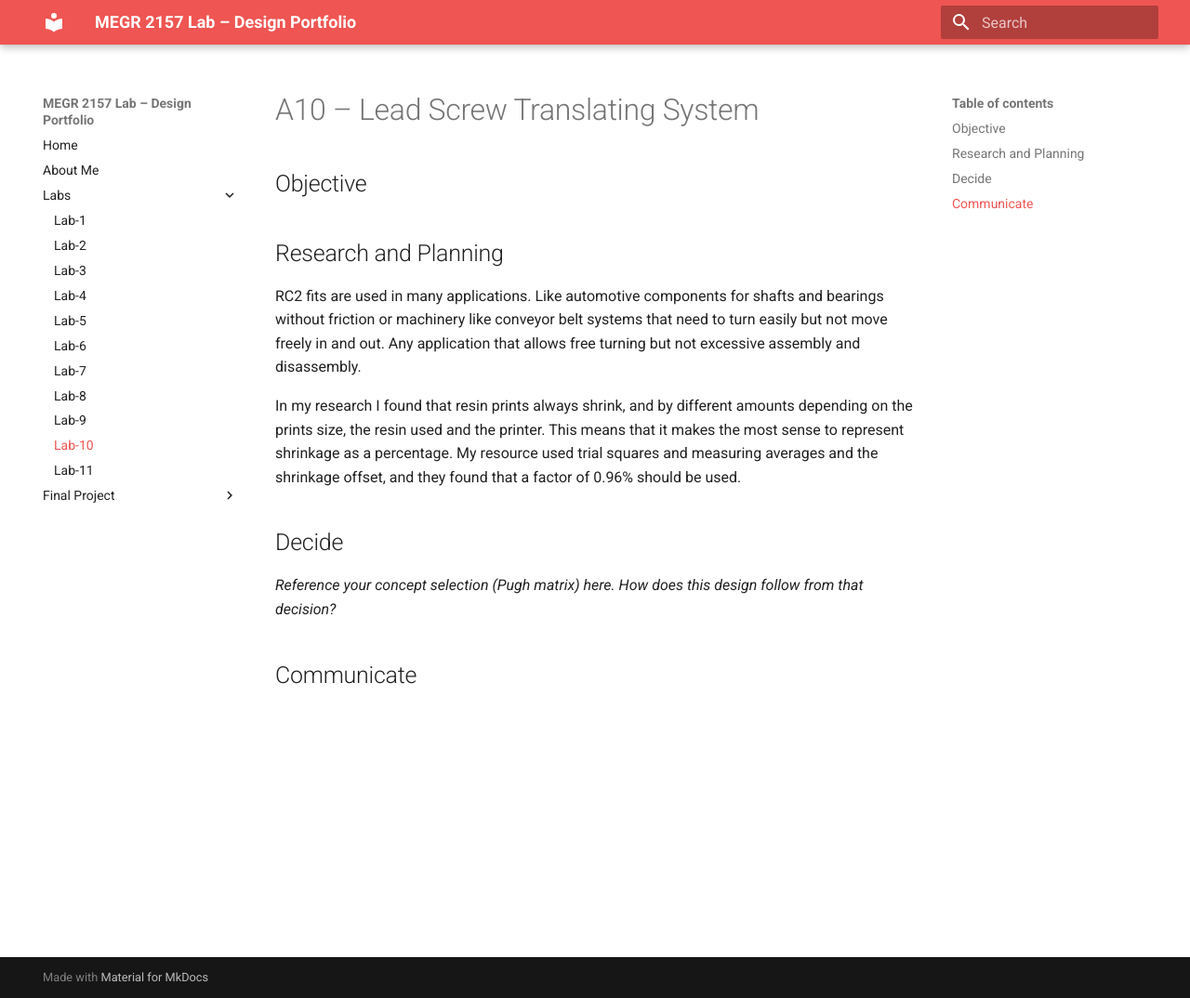
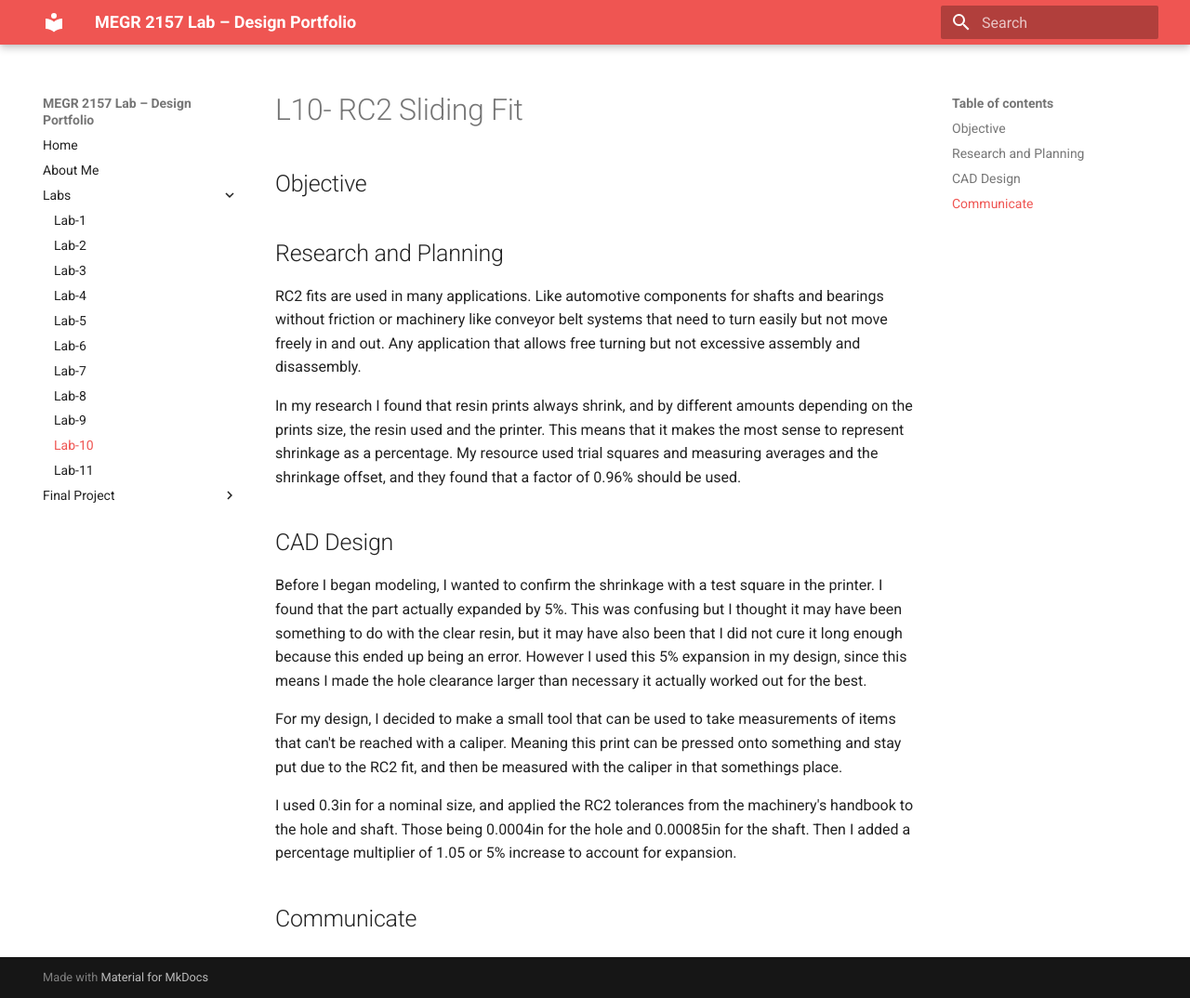
Before and after one commit to jwelch37/Jack-Welch-Portfolio, an MkDocs documentation site: the page built from docs/Labs/L10/index.md, in a window 1280 px wide and 1074 px high. Shown: the whole window at 93% size. Built offline with MkDocs 1.6.1 and Material for MkDocs 9.7.7, drawn with Linux system fonts in a browser that asks for light colours.

Commit message:
Revise project title and expand CAD design section
Updated the document to reflect changes in the project title and added details about the CAD design process, including shrinkage testing and measurement tool design.

```diff
--- a/docs/Labs/L10/index.md
+++ b/docs/Labs/L10/index.md
@@ -1,4 +1,4 @@
-# A10 – Lead Screw Translating System
+# L10- RC2 Sliding Fit
 
 ## Objective
 
@@ -17,7 +17,15 @@ In my research I found that resin prints always shrink, and by different amounts
 
 
 
-## Decide
-_Reference your concept selection (Pugh matrix) here. How does this design follow from that decision?_
+## CAD Design
+
+Before I began modeling, I wanted to confirm the shrinkage with a test square in the printer. I found that the part actually expanded by 5%. This was confusing but I thought it may have been something to do with the clear resin, but it may have also been that I did not cure it long enough because this ended up being an error. However I used this 5% expansion in my design, since this means I made the hole clearance larger than necessary it actually worked out for the best.
+
+For my design, I decided to make a small tool that can be used to take measurements of items that can't be reached with a caliper. Meaning this print can be pressed onto something and stay put due to the RC2 fit, and then be measured with the caliper in that somethings place.
+
+I used 0.3in for a nominal size, and applied the RC2 tolerances from the machinery's handbook to the hole and shaft. Those being 0.0004in for the hole and 0.00085in for the shaft. Then I added a percentage multiplier of 1.05 or 5% increase to account for expansion.
+
+
+
 
 ## Communicate
```
